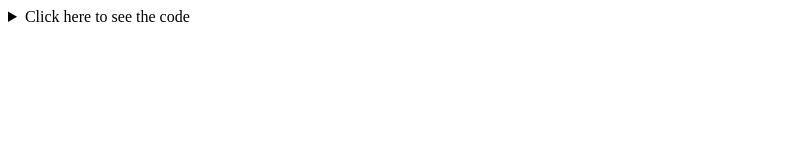
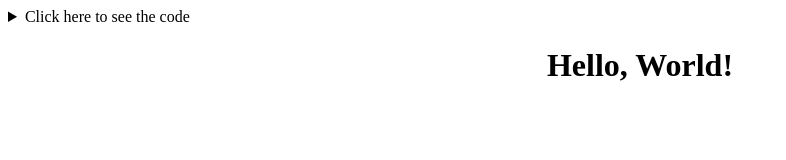
Before and after one commit to SuneraThejana/2026.10.03, a plain HTML site: page index.html in a window 1280 px wide. Shown: the whole page, without its empty margins (0-786 px from the left). Drawn offline with Linux system fonts and the light colour scheme.

Commit message:
add centered heading for improved visibility in index.html

```diff
--- a/index.html
+++ b/index.html
@@ -38,6 +38,8 @@
         </p>
     </details>
 
+    <center><h1>Hello, World!</h1></center>
+
 
 </body>
 </html>
```
